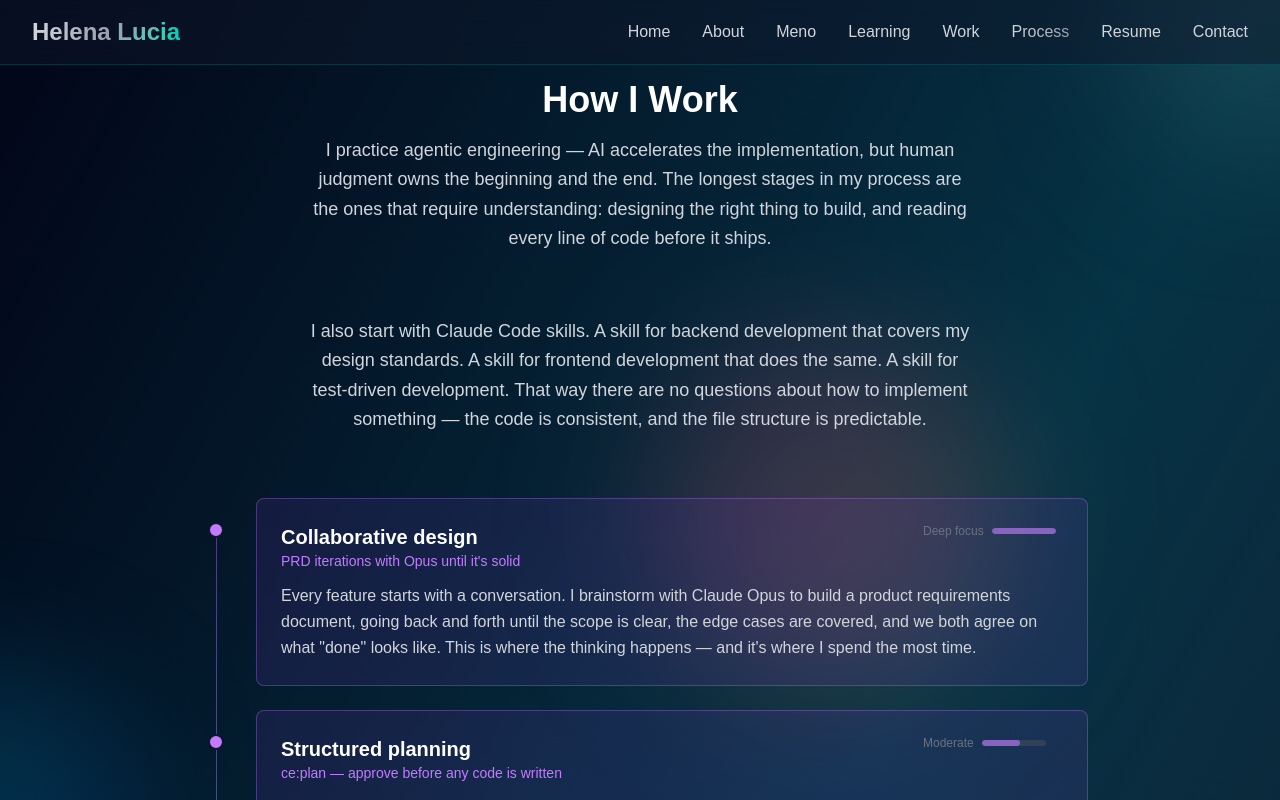
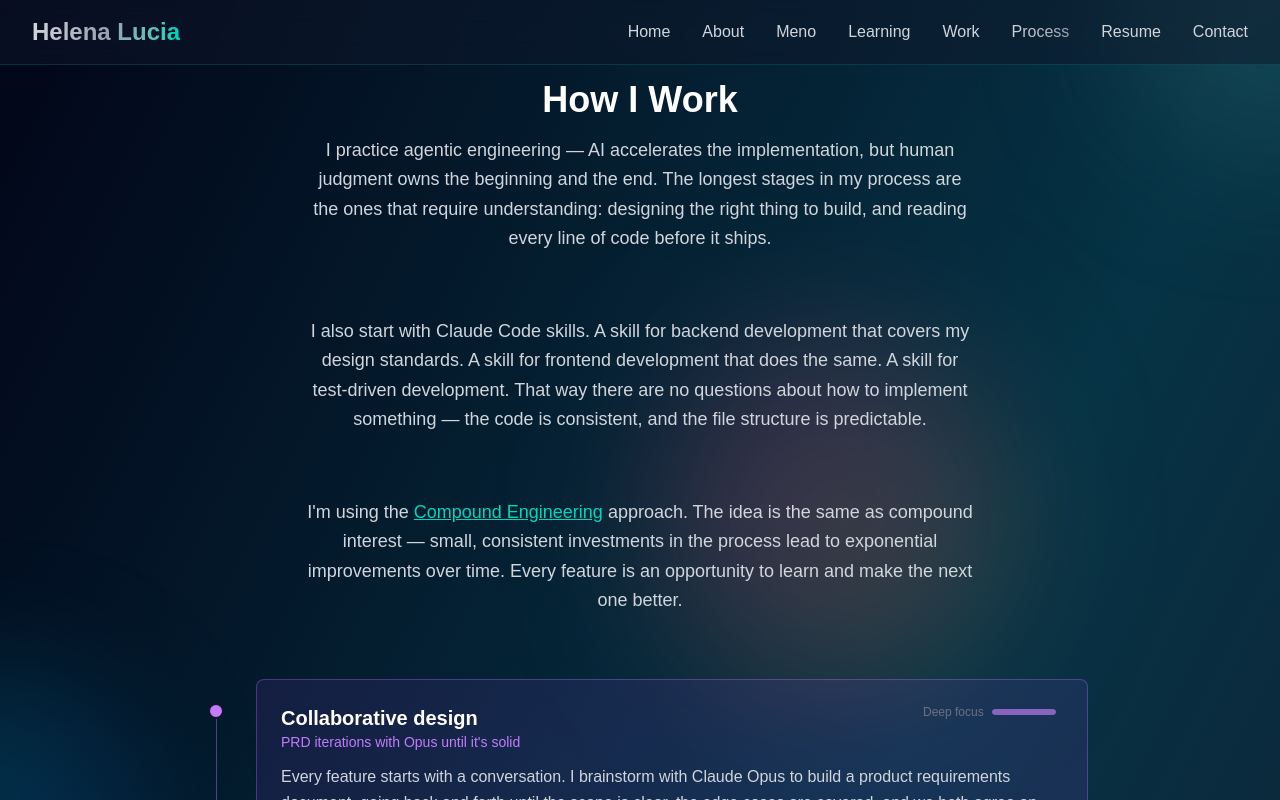
Before and after one commit to helenakristina/helena-portfolio, a Next.js app: page /process in a window 1280 px wide. Shown: the top 800 px of the page. Built offline with nearby package versions, Linux system fonts and the light colour scheme.

Commit message:
chore: added compound engineering link

```diff
--- a/src/app/process/page.tsx
+++ b/src/app/process/page.tsx
@@ -130,7 +130,19 @@ export default function Process() {
           no questions about how to implement something — the code is
           consistent, and the file structure is predictable.
         </p>
-
+        <p className="text-gray-300 text-center max-w-2xl mx-auto mb-16 text-lg leading-relaxed">
+          I&apos;m using the{" "}
+          <a
+            href="https://every.to/guides/compound-engineering"
+            className="text-teal-400 hover:text-teal-300 underline"
+          >
+            Compound Engineering
+          </a>{" "}
+          approach. The idea is the same as compound interest — small,
+          consistent investments in the process lead to exponential improvements
+          over time. Every feature is an opportunity to learn and make the next
+          one better.
+        </p>
         {/* Workflow stages */}
         <div className="relative">
           {/* Vertical connecting line */}
```
